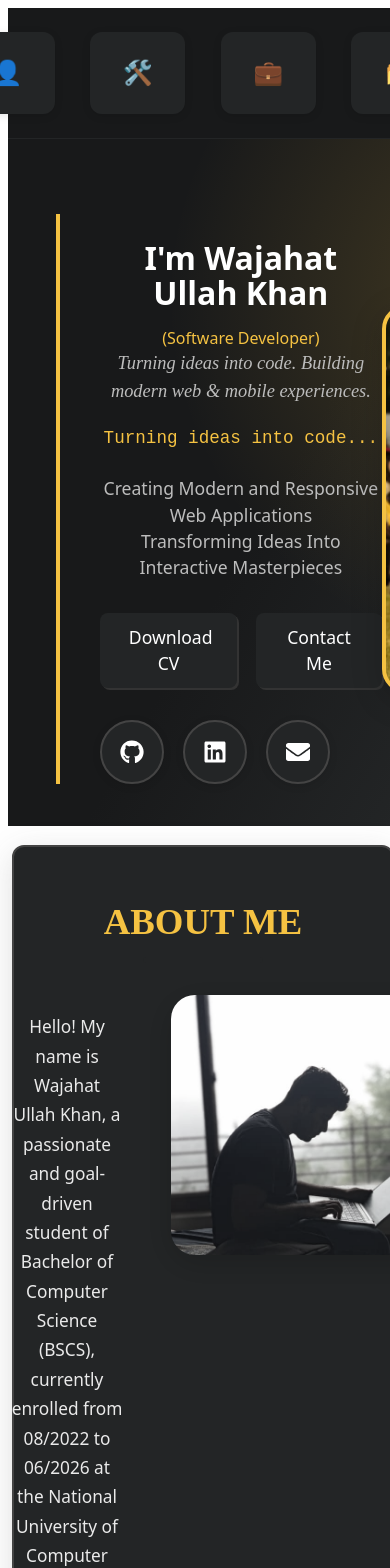
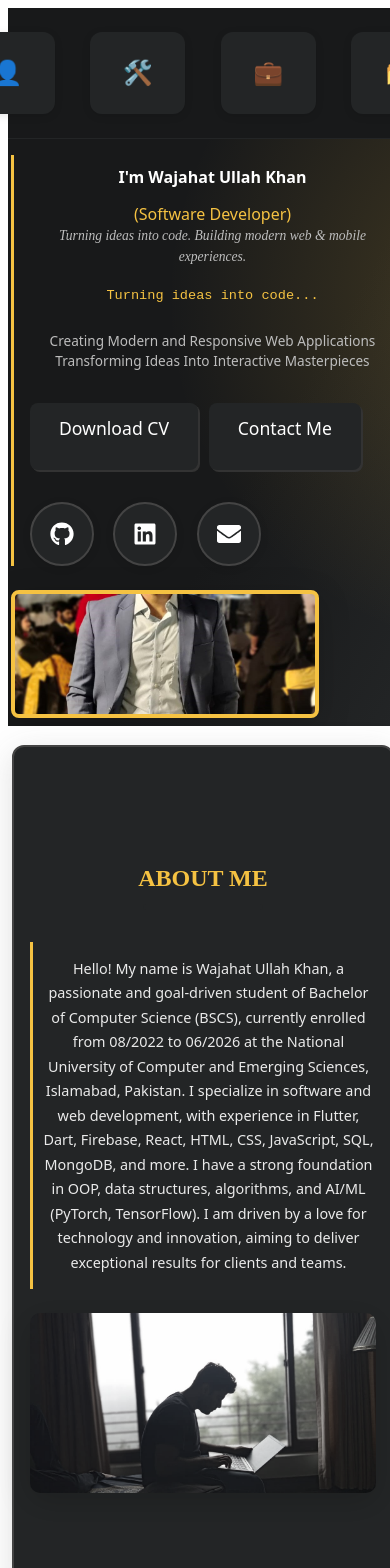
Before and after one commit to wajahat7777/My-Portfolio, a React (Vite) app in the folder frontend/: page / in a window 390 px wide. Shown: the top 1568 px of the page. Built offline with nearby package versions, Linux system fonts and the light colour scheme.

Commit message:
updating frontend

```diff
--- a/frontend/src/components/About/About.module.css
+++ b/frontend/src/components/About/About.module.css
@@ -70,3 +70,40 @@
     margin: 1.2rem 0.2rem;
   }
 }
+
+@media (max-width: 700px) {
+  .contentWrapper {
+    flex-direction: column;
+    gap: 1.5rem;
+    align-items: stretch;
+  }
+  .text {
+    padding-left: 1rem;
+    font-size: 0.98rem;
+    border-left-width: 3px;
+  }
+  .image {
+    min-width: 0;
+    min-height: 180px;
+    width: 100%;
+    height: 180px;
+    border-radius: 16px;
+  }
+}
+
+@media (max-width: 480px) {
+  .about {
+    padding: 2rem 0.5rem 1rem 0.5rem;
+  }
+  .heading {
+    font-size: 1.5rem;
+  }
+  .text {
+    font-size: 0.9rem;
+    padding-left: 0.5rem;
+  }
+  .image {
+    height: 120px;
+    border-radius: 10px;
+  }
+}
--- a/frontend/src/components/Hero/Hero.module.css
+++ b/frontend/src/components/Hero/Hero.module.css
@@ -142,3 +142,55 @@
   object-fit: cover;
   position: relative;
 }
+
+@media (max-width: 700px) {
+  .hero {
+    flex-direction: column;
+    align-items: stretch;
+    padding: 2rem 0.5rem 1rem 0.5rem;
+    min-height: unset;
+  }
+  .left {
+    padding-left: 1rem;
+    border-left-width: 3px;
+  }
+  .right {
+    justify-content: flex-start;
+    align-items: center;
+    margin-top: 1.5rem;
+  }
+  .profileImg {
+    width: 90vw;
+    max-width: 300px;
+    height: 180px;
+    border-radius: 14px;
+  }
+  .hello {
+    font-size: 1.3rem;
+  }
+  .title {
+    font-size: 1.1rem;
+  }
+  .desc, .tagline, .animatedText {
+    font-size: 0.95rem;
+  }
+  .ctaBtns {
+    gap: 0.7rem;
+  }
+}
+
+@media (max-width: 480px) {
+  .hero {
+    padding: 1rem 0.2rem 0.5rem 0.2rem;
+  }
+  .profileImg {
+    height: 120px;
+    border-radius: 8px;
+  }
+  .hello, .title {
+    font-size: 1rem;
+  }
+  .desc, .tagline, .animatedText {
+    font-size: 0.85rem;
+  }
+}
--- a/frontend/src/components/Projects/Projects.module.css
+++ b/frontend/src/components/Projects/Projects.module.css
@@ -359,3 +359,26 @@
     padding: 0.3rem 0.7rem;
   }
 }
+
+@media (max-width: 480px) {
+  .projects {
+    padding: 2rem 0.5rem 1rem 0.5rem;
+  }
+  .mainCard {
+    min-width: 98vw;
+    max-width: 100vw;
+    width: 100vw;
+    border-radius: 10px;
+    padding: 0.5rem 0.2rem 0.7rem 0.2rem;
+  }
+  .mainImage {
+    height: 100px;
+    border-radius: 8px 8px 0 0;
+  }
+  .mainTitle {
+    font-size: 0.95rem;
+  }
+  .mainDesc {
+    font-size: 0.85rem;
+  }
+}
```
